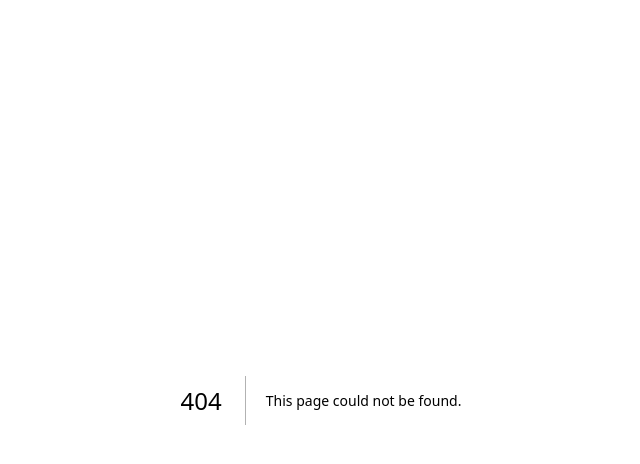
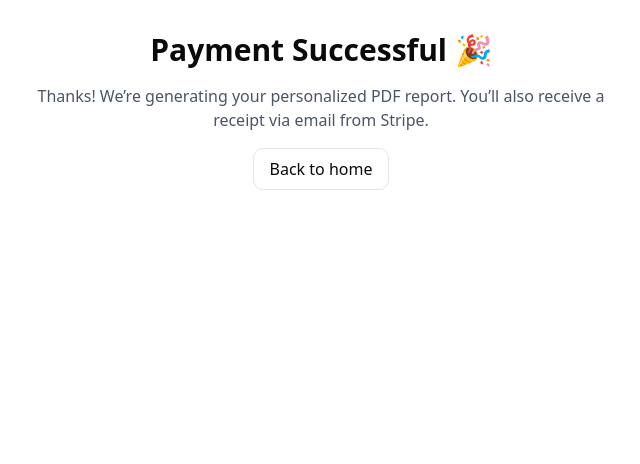
Before and after one commit to rremling/gradeyour401k, a Next.js app: page /success in a window 1280 px wide. Before the commit this address had no page. Shown: the top 464 px of the page, without its empty margins (319-959 px from the left). Built offline with nearby package versions, Linux system fonts and the light colour scheme.

Commit message:
Create page.tsx

```diff
--- /dev/null
+++ b/src/app/success/page.tsx
@@ -0,0 +1,11 @@
+export default function SuccessPage() {
+  return (
+    <main className="mx-auto max-w-2xl p-8 text-center space-y-4">
+      <h1 className="text-3xl font-bold">Payment Successful 🎉</h1>
+      <p className="text-gray-600">
+        Thanks! We’re generating your personalized PDF report. You’ll also receive a receipt via email from Stripe.
+      </p>
+      <a href="/" className="inline-block rounded-lg border px-4 py-2 hover:bg-gray-50">Back to home</a>
+    </main>
+  );
+}
```
